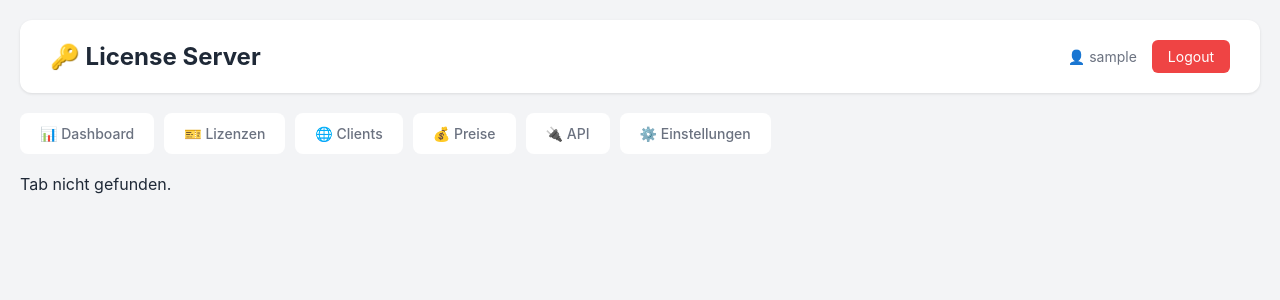
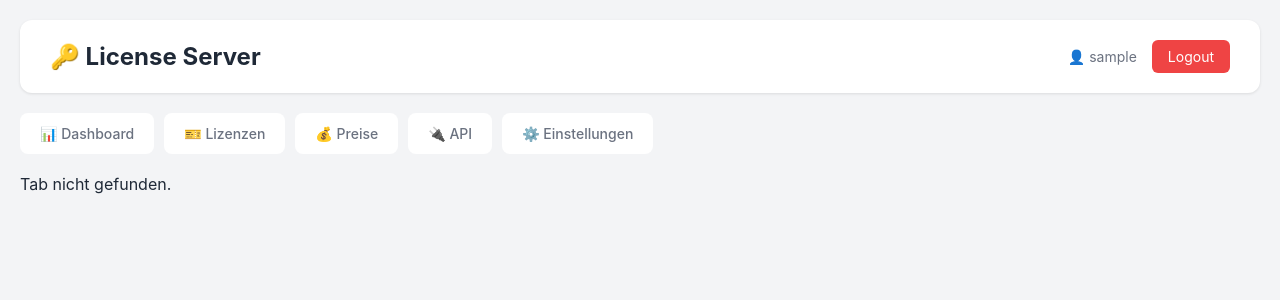
Before and after one commit to stb-srv/wp-restaurant, a PHP site: template license-server/views/admin.php in a window 1280 px wide. Shown: the top 300 px of the page. Run offline with PHP 8.4, Linux system fonts and the light colour scheme; the visitor is signed in with stand-in values (Sample User, id 1); tables that the repository leaves empty or names only in its code hold one stand-in row (values such as "Sample post"); the template is opened without the code that fills it: most values are stand-ins (such as "Sample title", 1, 10 or a date in 2020).

Commit message:
Remove Clients tab from license server - simplified workflow without manual domain registration

```diff
--- a/license-server/views/admin.php
+++ b/license-server/views/admin.php
@@ -31,9 +31,6 @@ $stats = get_stats();
             <a href="?tab=licenses" class="tab <?php echo $current_tab === 'licenses' ? 'active' : ''; ?>">
                 🎫 Lizenzen
             </a>
-            <a href="?tab=clients" class="tab <?php echo $current_tab === 'clients' ? 'active' : ''; ?>">
-                🌐 Clients
-            </a>
             <a href="?tab=pricing" class="tab <?php echo $current_tab === 'pricing' ? 'active' : ''; ?>">
                 💰 Preise
             </a>
```
